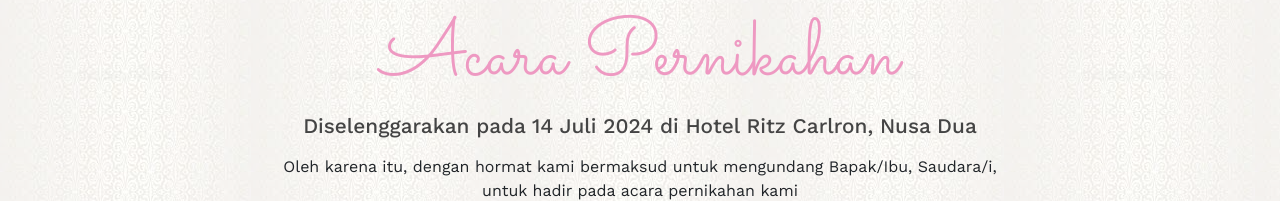
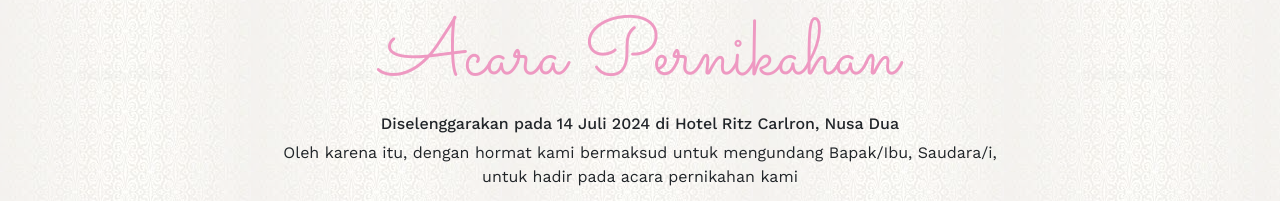
Before and after one commit to putrawibawa9/gay-wedding, a plain HTML site: page index.html in a window 1280 px wide. Shown: the part 1030-1231 px from the top of the page. Drawn offline with nearby package versions, Linux system fonts and the light colour scheme.

Commit message:
kecilin dikit

```diff
--- a/index.html
+++ b/index.html
@@ -69,7 +69,7 @@
         <div class="row justify-content-center">
           <div class="col-md-8 text-center">
             <h2>Acara Pernikahan</h2>
-            <h3>Diselenggarakan pada 14 Juli 2024 di Hotel Ritz Carlron, Nusa Dua</h3>
+            <h6>Diselenggarakan pada 14 Juli 2024 di Hotel Ritz Carlron, Nusa Dua</h6>
             <p>Oleh karena itu, dengan hormat kami bermaksud untuk mengundang Bapak/Ibu, Saudara/i, untuk hadir pada acara pernikahan kami</p>
           </div>
         </div>
```
